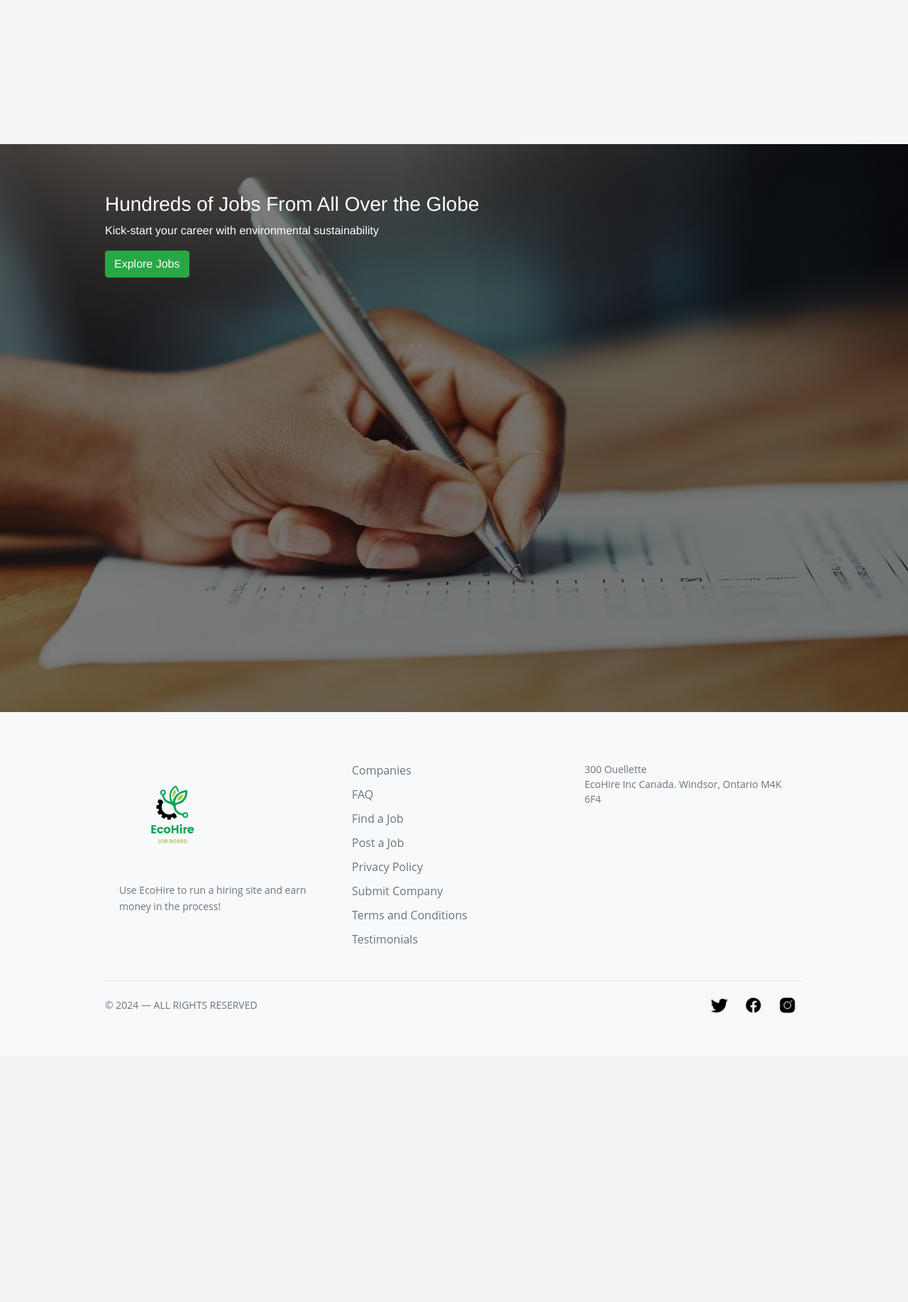
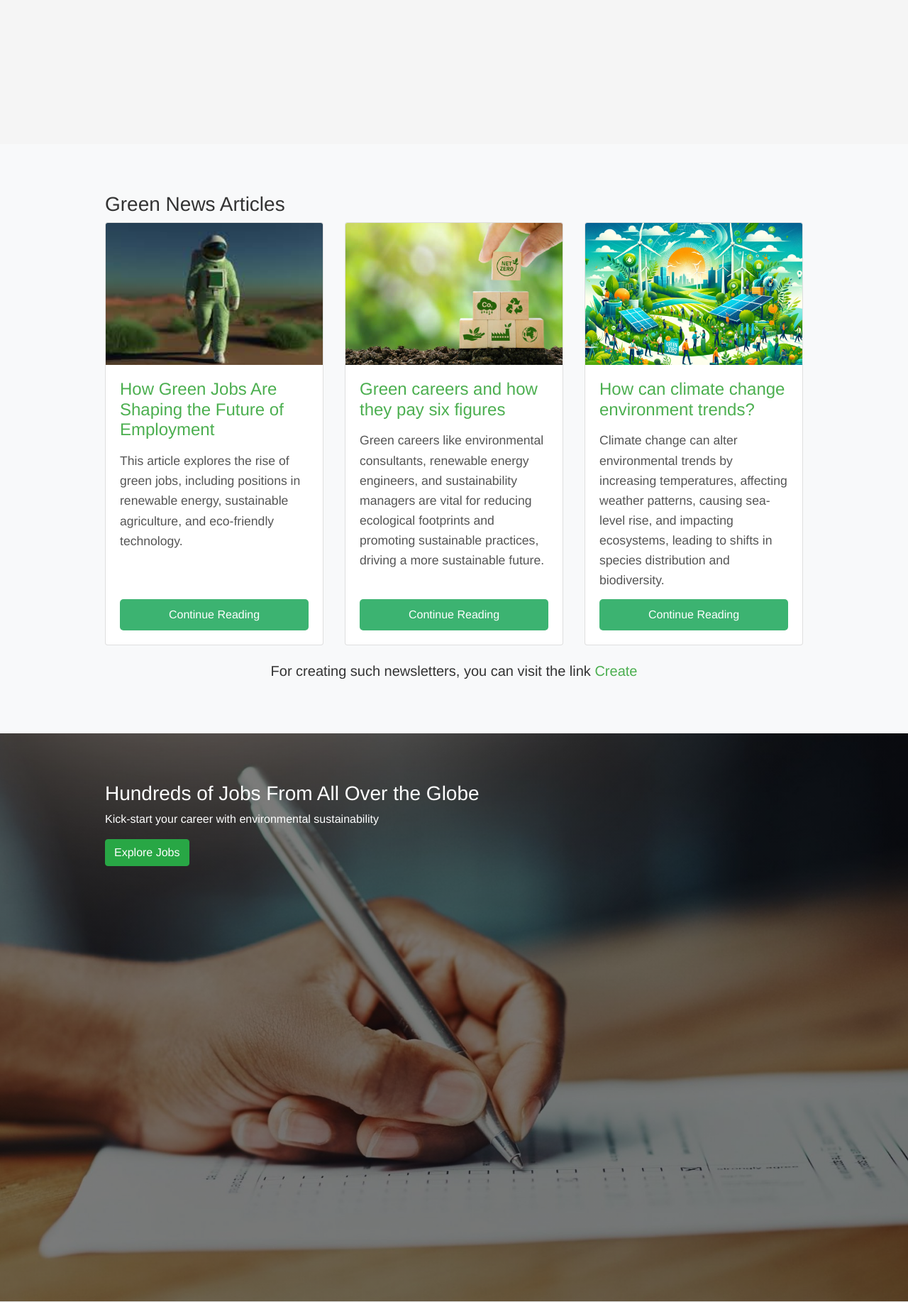
Before and after one commit to ishaan1212/EcoHire, a Django app: page /myApp/ in a window 1280 px wide. Shown: the part 3028-4862 px from the top of the page at 71% size. Before the commit the page ends 4455 px from the top, so only its background shows below. Run offline with Django 5.2, Linux system fonts and the light colour scheme; data comes from the database, SQL or seed files in the repository; both versions use the stored data as it was after the commit; data that the repository does not hold is empty; parts of the project's set-up code (start-up, migrations or seed data) failed here and were passed over; some libraries are stand-ins or nearby versions.

Commit message:
Final Changes

```diff
--- a/myApp/admin.py
+++ b/myApp/admin.py
@@ -1,10 +1,10 @@
 from django.contrib import admin
-from .models import Company, Job, Application, Profile, EnvironmentalInitiative, UserContribution, FAQ, EcoSurvey
+from .models import Company, Job, Application, Profile, EnvironmentalInitiative, UserContribution, FAQ, EcoSurvey, Blog, Comment
 
 
 # Customizing Company model admin
 class CompanyAdmin(admin.ModelAdmin):
-    list_display = ('id', 'name', 'location', 'website')
+    list_display = ('name', 'location', 'website')
     search_fields = ('name', 'location')
     list_filter = ('location',)
 
@@ -47,3 +47,5 @@ admin.site.register(EnvironmentalInitiative)
 admin.site.register(UserContribution)
 admin.site.register(FAQ, FAQAdmin)
 admin.site.register(EcoSurvey)
+admin.site.register(Blog)
+admin.site.register(Comment)
--- a/myApp/forms.py
+++ b/myApp/forms.py
@@ -2,7 +2,7 @@ from django import forms
 from django.contrib.auth.forms import UserCreationForm
 from django.contrib.auth.models import User
 
-from .models import Job, Company, Application, Profile, EnvironmentalInitiative, FAQ, EcoSurvey
+from .models import Job, Company, Application, Profile, EnvironmentalInitiative, FAQ, EcoSurvey, Blog, Comment
 from django.contrib.auth.forms import AuthenticationForm
 from .models import Job, Company, Application, Profile, ApplicationReview
 
@@ -112,8 +112,9 @@ class SignUpForm(UserCreationForm):
     class Meta:
         model = User
         fields = (
-        'username', 'first_name', 'last_name', 'email', 'phone_number', 'country', 'gender', 'password1', 'password2',
-        'is_recruiter')
+            'username', 'first_name', 'last_name', 'email', 'phone_number', 'country', 'gender', 'password1',
+            'password2',
+            'is_recruiter')
 
     def save(self, commit=True):
         user = super().save(commit=False)
@@ -129,7 +130,13 @@ class SignUpForm(UserCreationForm):
         return user
 
 
-# forms.py
+class CustomLoginForm(AuthenticationForm):
+    remember_me = forms.BooleanField(required=False, widget=forms.CheckboxInput())
+
+    class Meta:
+        fields = ['username', 'password', 'remember_me']
+
+
 class EnvironmentalInitiativeForm(forms.ModelForm):
     start_date = forms.DateField(widget=forms.DateInput(attrs={'type': 'date'}))
     end_date = forms.DateField(widget=forms.DateInput(attrs={'type': 'date'}), required=False)
@@ -186,6 +193,14 @@ class EcoSurveyForm(forms.ModelForm):
         }
 
 
-
 class SelectCompanyForm(forms.Form):
     company = forms.ModelChoiceField(queryset=Company.objects.all(), label="Select Company")
+
+
+class BlogForm(forms.Form):
+    title = forms.CharField(max_length=255, widget=forms.TextInput(attrs={'class': 'form-control'}))
+    content = forms.CharField(widget=forms.Textarea(attrs={'class': 'form-control'}))
+
+
+class CommentForm(forms.Form):
+    comment = forms.CharField(widget=forms.Textarea(attrs={'class': 'form-control'}))
--- a/myApp/static/styles.css
+++ b/myApp/static/styles.css
@@ -274,35 +274,27 @@ nav ul li a:hover {
 }
 
 /* Footer Styles */
-
 footer {
-    background-color: #f8f9fa; /* Light gray background */
-    color: #6c757d; /* Dark gray text */
-    padding: 40px 0;
-    font-family: 'Open Sans', sans-serif;
+    background-color: #ddd; /* Light gray background */
+    color: #333; /* Dark gray text */
+    padding: 20px 0;
+    text-align: center;
 }
 
 .footer-content {
     display: flex;
     justify-content: space-between;
     flex-wrap: wrap;
-    margin-bottom: 20px;
 }
 
 .footer-column {
     flex: 1;
-    min-width: 200px;
-    margin: 10px 20px;
-}
-
-.footer-column img.footer-logo {
-    max-width: 150px;
-    margin-bottom: 20px;
-}
-
-.footer-column p {
-    font-size: 14px;
-    line-height: 1.6;
+    margin: 10px;
+}
+
+.footer-column h3 {
+    font-size: 18px;
+    margin-bottom: 10px;
 }
 
 .footer-column ul {
@@ -315,42 +307,13 @@ footer {
 }
 
 .footer-column ul li a {
-    color: #6c757d;
+    color: #333;
     text-decoration: none;
-    transition: color 0.3s;
-}
-
-.footer-column ul li a:hover {
-    color: #007bff; /* Link hover color */
 }
 
 .footer-column address {
     font-style: normal;
     line-height: 1.5;
-    font-size: 14px;
-}
-
-.footer-bottom {
-    border-top: 1px solid #dee2e6;
-    padding-top: 20px;
-    display: flex;
-    justify-content: space-between;
-    align-items: center;
-    flex-wrap: wrap;
-}
-
-.footer-bottom p {
-    margin: 0;
-    font-size: 14px;
-}
-
-.footer-socials a {
-    margin: 0 10px;
-}
-
-.footer-socials a img {
-    width: 24px;
-    height: 24px;
 }
 
 /* Responsive Styles */
@@ -1195,6 +1132,61 @@ h2 {
     display: flex;
     gap: 20px;
 }
+.card {
+    display: flex;
+    flex-direction: column;
+    height: 100%;
+}
+
+.card-img-top {
+    width: 100%; /* Ensures the image takes the full width of the card */
+    height: 200px; /* Fixed height for images */
+    object-fit: cover; /* Ensures the image covers the container without distortion */
+}
+
+.card-body {
+    display: flex;
+    flex-direction: column;
+}
+
+.btn {
+    margin-top: auto; /* Pushes the button to the bottom of the card */
+}
+/* Custom styles for the create-blog page */
+.create-blog {
+    background-color: #f8f9fa; /* Light background color for contrast */
+}
+
+.create-blog h3 {
+    color: #343a40; /* Dark color for headings */
+    font-weight: 600; /* Slightly bolder font weight */
+}
+
+.create-blog form {
+    max-width: 600px; /* Limit the form width */
+    margin: 0 auto; /* Center the form horizontally */
+}
+
+.create-blog .btn-primary {
+    background-color: #4CAF50; /* Primary button color */
+    border-color: #4CAF50; /* Primary button border color */
+    transition: background-color 0.3s, border-color 0.3s; /* Smooth transition */
+}
+
+.create-blog .btn-primary:hover {
+    background-color: #01ff49; /* Darker button color on hover */
+    border-color: #008f3f; /* Darker button border color on hover */
+}
+
+.create-blog .form-control {
+    border-radius: 0.25rem; /* Rounded corners for inputs */
+    box-shadow: inset 0 1px 2px rgba(0, 0, 0, 0.075); /* Slight shadow for input fields */
+}
+
+.create-blog .form-group {
+    margin-bottom: 1.5rem; /* Spacing between form groups */
+}
+
 
 /* Left Column */
 .left-column {
--- a/myApp/templates/myApp/base.html
+++ b/myApp/templates/myApp/base.html
@@ -29,8 +29,11 @@
 
                         {% else %}
                             <li><a href="{% url 'myApp:jobs' %}">Find A Job</a></li>
+                            <li><a href="{% url 'myApp:blog_list' %}">Blogs</a></li>
                              <li><a href="{% url 'myApp:profile' %}">Profile</a></li>
                         {% endif %}
+
+
                         <li><a href="{% url 'myApp:logout' %}">Logout</a></li>
 
                     {% else %}
@@ -39,6 +42,7 @@
                     {% endif %}
                 </ul>
             </nav>
+        </div>
         </div>
     </header>
     <!-- Display messages -->
--- a/myApp/templates/myApp/home.html
+++ b/myApp/templates/myApp/home.html
@@ -113,6 +113,51 @@
         </div>
     </div>
 </section>
+    <!-- News Articles Section -->
+<section class="news-articles py-5 bg-light">
+    <div class="container">
+        <h3 class="widget-title widget-title--footer">Green News Articles</h3>
+        <div class="row">
+            <!-- Article 1 -->
+            <div class="col-md-4 mb-4">
+                <div class="card h-100">
+                    <img src="{% static 'images/images.jpeg' %}" class="card-img-top" alt="Green Jobs Shaping the Future">
+                    <div class="card-body d-flex flex-column">
+                        <h5 class="card-title">How Green Jobs Are Shaping the Future of Employment</h5>
+                        <p class="card-text">This article explores the rise of green jobs, including positions in renewable energy, sustainable agriculture, and eco-friendly technology.</p>
+                        <a href="https://www.weforum.org/agenda/2023/04/future-of-jobs-is-green-2023-climate-change-labour-markets/#:~:text=For%20many%20job%20seekers%2C%20green,over%20the%20last%20four%20years." class="btn btn-primary mt-auto">Continue Reading</a>
+                    </div>
+                </div>
+            </div>
+            <!-- Article 2 -->
+            <div class="col-md-4 mb-4">
+                <div class="card h-100">
+                    <img src="{% static 'images/images1.jpg' %}" class="card-img-top" alt="Green Jobs Shaping the Future">
+                    <div class="card-body d-flex flex-column">
+                        <h5 class="card-title">Green careers and how they pay six figures</h5>
+                        <p class="card-text">Green careers like environmental consultants, renewable energy engineers, and sustainability managers are vital for reducing ecological footprints and promoting sustainable practices, driving a more sustainable future.</p>
+                        <a href="https://www.forbes.com/sites/bryanrobinson/2024/04/20/10-green-careers-that-are-eco-friendly-and-pay-six-figures/" class="btn btn-primary mt-auto">Continue Reading</a>
+                    </div>
+                </div>
+            </div>
+            <!-- Article 3 -->
+            <div class="col-md-4 mb-4">
+                <div class="card h-100">
+                    <img src="{% static 'images/images2.png' %}" class="card-img-top" alt="Green Jobs Shaping the Future">
+                    <div class="card-body d-flex flex-column">
+                        <h5 class="card-title">How can climate change environment trends?</h5>
+                        <p class="card-text">Climate change can alter environmental trends by increasing temperatures, affecting weather patterns, causing sea-level rise, and impacting ecosystems, leading to shifts in species distribution and biodiversity.</p>
+                        <a href="https://www.zurich.com/en/media/magazine/2021/5-green-jobs-of-the-future" class="btn btn-primary mt-auto">Continue Reading</a>
+                    </div>
+                </div>
+            </div>
+        </div>
+        <h5 style="text-align: center">
+    For creating such newsletters, you can visit the link
+    <a href="{% url 'myApp:create_blog' %}" style="color: #4CAF50">Create</a>
+        </h5>
+    </div>
+</section>
 
     <!-- Get Started Section -->
 <section class="discover-company py-5 bg-light">
--- a/myApp/templates/myApp/jobs.html
+++ b/myApp/templates/myApp/jobs.html
@@ -41,9 +41,7 @@
                                 </div>
                             {% endif %}
                                 <p class="card-text"><small class="text-muted">Posted on: {{ job.published_at }}</small></p>
-                                {% if user.profile.isnot_recruiter %}
-                                    <a href="{% url 'myApp:apply_job' job_id=job.id %}" class="btn btn-primary apply-button">Apply Now</a>
-                                {% endif %}
+                                <a href="{% url 'myApp:apply_job' job_id=job.id %}" class="btn btn-primary apply-button">Apply Now</a>
                             </div>
                         </div>
                     </div>
--- a/myApp/urls.py
+++ b/myApp/urls.py
@@ -2,7 +2,6 @@ from django.conf import settings
 from django.conf.urls.static import static
 from django.urls import path
 from . import views
-
 
 app_name = 'myApp'
 urlpatterns = [
@@ -32,6 +31,8 @@ urlpatterns = [
     path('eco-survey/<int:company_id>/', views.eco_survey, name='eco-survey'),
     path('select-company/', views.select_company_for_eco_verification, name='select_company'),
     path('get-companies/', views.get_companies, name='get_companies'),
-
+    path('blogs/', views.blog_list, name='blog_list'),
+    path('blogs/create/', views.create_blog, name='create_blog'),
+    path('blogs/<int:pk>/', views.blog_detail, name='blog_detail'),
     # Add more paths for other pages as needed
 ] + static(settings.MEDIA_URL, document_root=settings.MEDIA_ROOT)
--- a/myApp/views.py
+++ b/myApp/views.py
@@ -8,13 +8,13 @@ from django.utils.timezone import now
 from django.views.generic import UpdateView
 
 from .forms import JobForm, CompanyForm, JobSearchForm, ApplicationForm, EnvironmentalInitiativeForm, FAQForm, \
-    AnswerFAQForm, EcoSurveyForm, SelectCompanyForm
-from myApp.models import Job, Application, Profile, Company, EnvironmentalInitiative, UserContribution, Company,  FAQ
+    AnswerFAQForm, EcoSurveyForm, SelectCompanyForm, BlogForm, CommentForm
+from myApp.models import Job, Application, Profile, Company, EnvironmentalInitiative, UserContribution, Company, FAQ, Blog, Comment
 from django.shortcuts import render, redirect
 from django.contrib.auth import login, authenticate
 from django.contrib.auth.views import LoginView
 from django.contrib import messages
-from .forms import SignUpForm
+from .forms import SignUpForm, CustomLoginForm
 
 from myApp.forms import ProfileForm
 from myApp.models import Job
@@ -28,7 +28,6 @@ from django.conf import settings
 
 # Create your views here.
 def home(request):
-
     form = JobSearchForm(request.GET)
     jobs = Job.objects.all()  # Default queryset
     jobs_count = Job.objects.count()
@@ -76,6 +75,7 @@ def home(request):
     }
     return render(request, 'myApp/home.html', context)
 
+
 def jobs(request):
     jobs_lists = Job.objects.all()
     context = {
@@ -83,6 +83,7 @@ def jobs(request):
         'jobs_lists': jobs_lists,
     }
     return render(request, 'myApp/jobs.html', context)
+
 
 def addJob(request):
     if request.method == 'POST':
@@ -93,6 +94,7 @@ def addJob(request):
     else:
         form = JobForm()
     return render(request, 'job/add_job.html', {'form': form})
+
 
 
 def addCompany(request):
@@ -269,6 +271,7 @@ def profile(request):
     return render(request, 'myApp/user_profile.html', context)
 
 
+
 @login_required
 def initiatives_list(request):
     initiatives = EnvironmentalInitiative.objects.all()
@@ -414,3 +417,49 @@ def select_company_for_eco_verification(request):
 def get_companies(request):
     companies = Company.objects.all().values('id', 'name')
     return JsonResponse({'companies': list(companies)})
+
+
+def blog_list(request):
+    blogs = Blog.objects.all()
+    return render(request, 'myApp/blog.html', {'blogs': blogs})
+
+
+@login_required
+def create_blog(request):
+    if request.method == 'POST':
+        form = BlogForm(request.POST)
+        if form.is_valid():
+            blog = Blog(
+                title=form.cleaned_data['title'],
+                content=form.cleaned_data['content'],
+                author=request.user  # Set the author to the logged-in user
+            )
+            blog.save()
+            return redirect('myApp:blog_list')
+    else:
+        form = BlogForm()
+    return render(request, 'myApp/create_blog.html', {'form': form})
+
+
+@login_required
+def blog_detail(request, pk):
+    blog = get_object_or_404(Blog, pk=pk)
+    comments = Comment.objects.filter(blog=blog)
+    if request.method == 'POST':
+        comment_form = CommentForm(request.POST)
+        if comment_form.is_valid():
+            comment = Comment(
+                content=comment_form.cleaned_data['comment'],
+                author=request.user,  # Set the author to the logged-in user
+                blog=blog
+            )
+            comment.save()
+            return redirect('myApp:blog_detail', pk=blog.pk)
+    else:
+        comment_form = CommentForm()
+
+    return render(request, 'myApp/blog_detail.html', {
+        'blog': blog,
+        'comments': comments,
+        'comment_form': comment_form
+    })
```
Also changed, not shown: other parts of myApp/static/styles.css (+7 -33 lines), myApp/Templates/myApp/blog.html (added, +27 -0 lines), myApp/Templates/myApp/blog_detail.html (added, +43 -0 lines), myApp/Templates/myApp/create_blog.html (added, +17 -0 lines), myApp/models.py (+31 -10 lines), db.sqlite3, myApp/migrations/0001_initial.py, myApp/migrations/0002_faq_delete_companyprofile.py (deleted), myApp/migrations/0003_company_eco_verified_date_company_is_eco_verified_and_more.py (deleted), myApp/static/images/images.jpeg (added), myApp/static/images/images1.jpg (added), myApp/static/images/images2.png (added).
